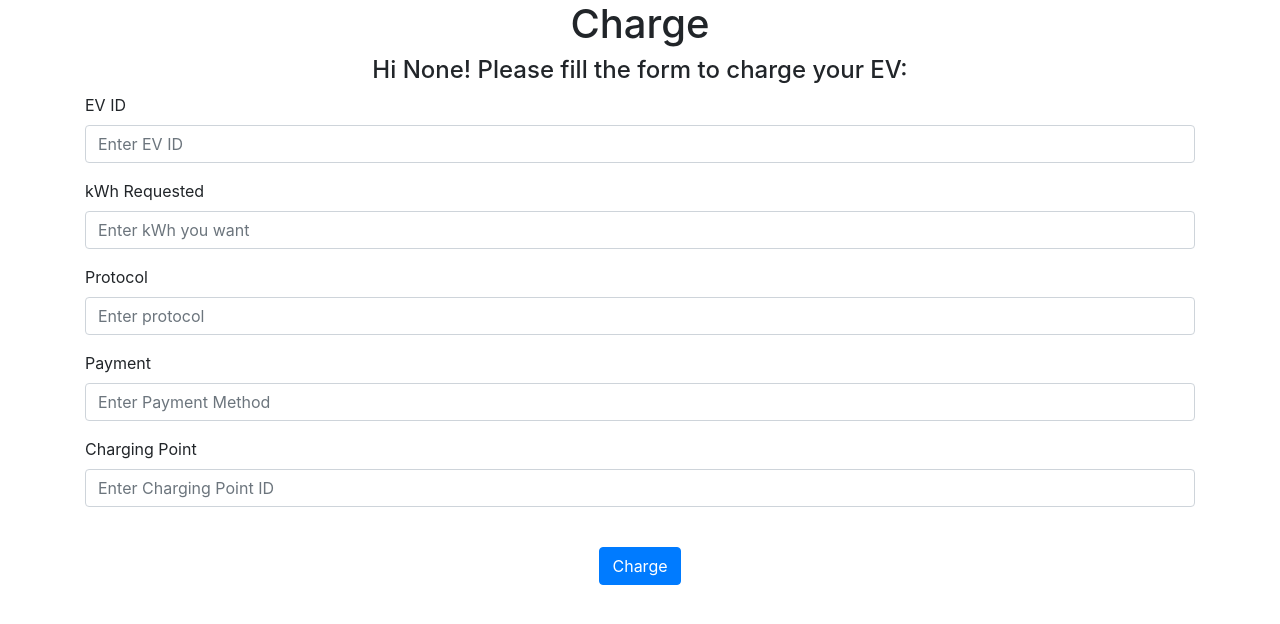
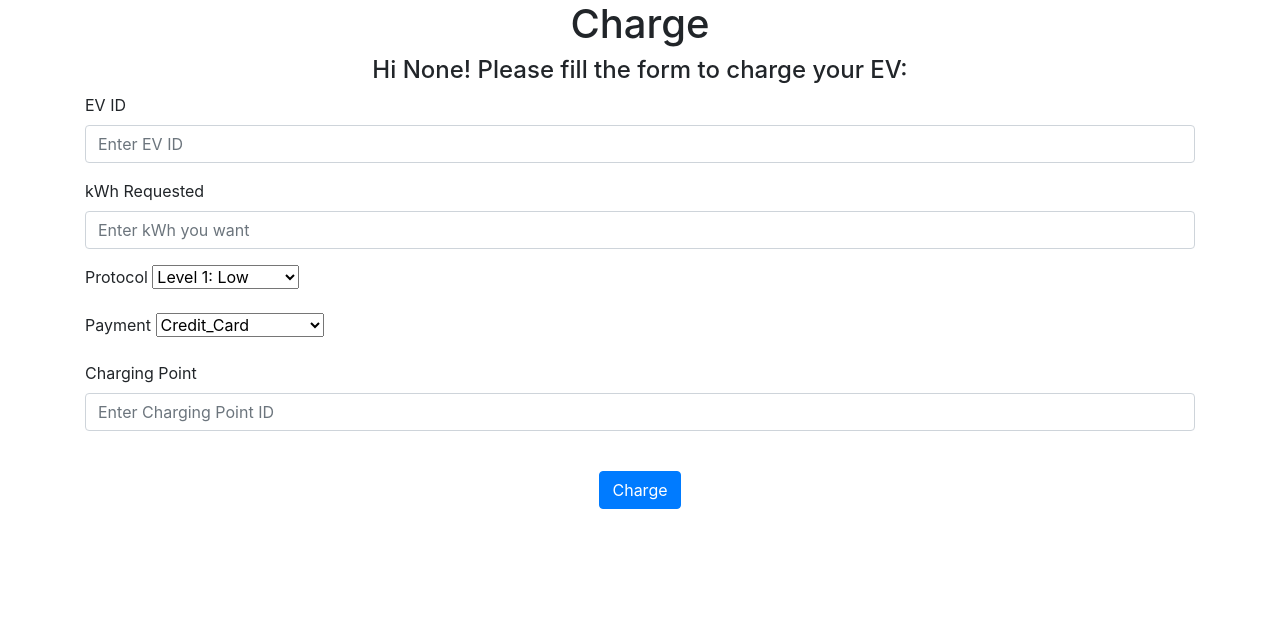
Before and after one commit to Spyros26/Flask-Project, a Flask app: page /evcharge/api/ in a window 1280 px wide. Shown: the part 56-680 px from the top of the page. Run offline with Flask 2, Linux system fonts and the light colour scheme; a user stored in the database is signed in; parts of the project's set-up code (start-up, migrations or seed data) failed here and were passed over; some libraries are stand-ins or nearby versions.

Commit message:
add options to payment protocol

```diff
--- a/Project/echarge/backend/views.py
+++ b/Project/echarge/backend/views.py
@@ -16,7 +16,7 @@
             reply.append({'type': 'Feature',
             'properties': {
                 'description':
-                f'<strong>{station.name}</strong><p>Address: {station.address}. Number of charging points at this location is {len(station.points)}. Telephone: {station.phone}. E-mail: {station.email}. Website: <a href={station.website} target="_blank" title="Opens in a new window">{station.website}</a></p>',
+                f'<strong>{station.name}</strong><p> <br> Address: {station.address} <br> Number of charging points: {len(station.points)} <br> Telephone: {station.phone} <br> E-mail: {station.email} <br> Website: <a href={station.website} target="_blank" title="Opens in a new window">{station.website}</a></p>',
                 'icon': 'charging-station'
                 },
             'geometry': {
@@ -28,7 +28,7 @@
             reply.append({'type': 'Feature',
             'properties': {
                 'description':
-                f'<strong>{station.name}</strong><p>Address: {station.address}. Number of charging points at this location is {len(station.points)}. Telephone: {station.phone}. E-mail: {station.email}.</p>',
+                f'<strong>{station.name}</strong><p> <br> Address: {station.address} <br> Number of charging points: {len(station.points)} <br> Telephone: {station.phone} <br> E-mail: {station.email}</p>',
                 'icon': 'charging-station'
                 },
             'geometry': {
@@ -160,7 +160,7 @@
 
     return jsonify({})
 
-@views.route('/find_station_near_you', methods=['GET', 'POST'])
+@views.route('/find_station_near_you', methods=['GET'])
 def my_maps():
 
     mapbox_access_token = 'pk.eyJ1IjoidGhhbm9zYmIzIiwiYSI6ImNrbTduZGEwYzBrb2cyb2xhOXI5MXowcnEifQ.Yj-JHpwSZreC1Z1-FVhIsA'
--- a/Project/echarge/frontend/templates/home.html
+++ b/Project/echarge/frontend/templates/home.html
@@ -25,23 +25,22 @@
   </div>
   <div class="form-group">
     <label for="protocol">Protocol</label>
-    <input
-      type="text"
-      class="form-control"
-      id="protocol"
-      name="protocol"
-      placeholder="Enter protocol"
-    />
+    <select name="protocol" id="protocol">
+      <option value="Level 1: Low">Level 1: Low</option>
+      <option value="Level 2: Medium">Level 2: Medium</option>
+      <option value="Level 3: High">Level 3: High</option>
+    </select>
   </div>
   <div class="form-group">
     <label for="payment">Payment</label>
-    <input
-      type="text"
-      class="form-control"
-      id="payment"
-      name="payment"
-      placeholder="Enter Payment Method"
-    />
+    <select name="payment" id="payment">
+      <option value="Credit_Card">Credit_Card</option>
+      <option value="Debit_Card">Debit_Card</option>
+      <option value="Smartphone_Wallet">Smartphone_Wallet</option>
+      <option value="Website_Payment">Website_Payment</option>
+      <option value="QR_Code">QR_Code</option>
+      <option value="Cash">Cash</option>
+    </select>
   </div>
   <div class="form-group">
     <label for="point">Charging Point</label>
--- a/Project/echarge/frontend/templates/map_index.html
+++ b/Project/echarge/frontend/templates/map_index.html
@@ -35,7 +35,7 @@
 </head>
 
 <body>
-	<div class="container">
+	<div align="center" class="container">
 
 		<font face="verdana" size='7'> Find a charging station near you</font> <br/><br/>
 		<div id='map' style='width: 95%; height:500px;'></div><br/><br/>
```
Also changed, not shown: Project/echarge/Data.db (added).
